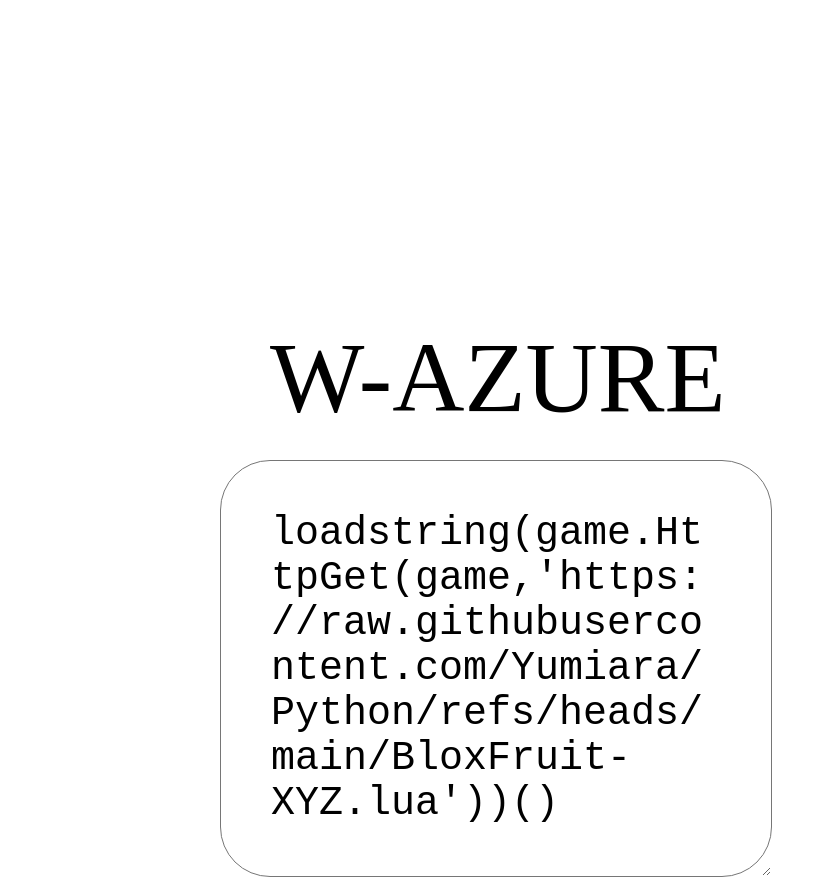
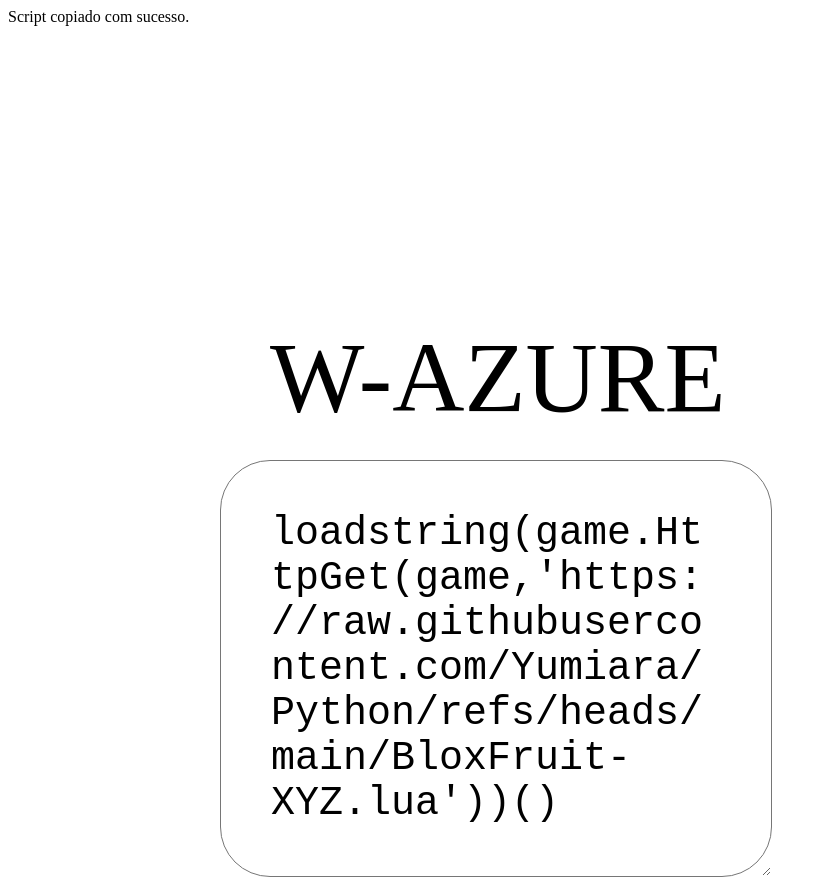
Before and after one commit to GuhttaninSite/Site-w-azure, a plain HTML site: page index.html in a window 1280 px wide. Shown: the top 880 px of the page, without its empty margins (0-826 px from the left). Drawn offline with Linux system fonts and the light colour scheme.

Commit message:
index.html

```diff
--- a/index.html
+++ b/index.html
@@ -10,7 +10,8 @@
     <div class="container" id="container">
         <p1 id="nome">W-AZURE</p1>
         <textarea id="text" rows="7" cols="50">loadstring(game.HttpGet(game,'https://raw.githubusercontent.com/Yumiara/Python/refs/heads/main/BloxFruit-XYZ.lua'))()</textarea>
-        <button onclick="copiarTexto()">Copiar Script</button>
+        <p1 id="sim">Script copiado com sucesso.</p1>
+        <button onclick="copiarTexto()" id="botao">Copiar Script</button>
         <script src="index.js"></script>
     </div>
 </body>
```
